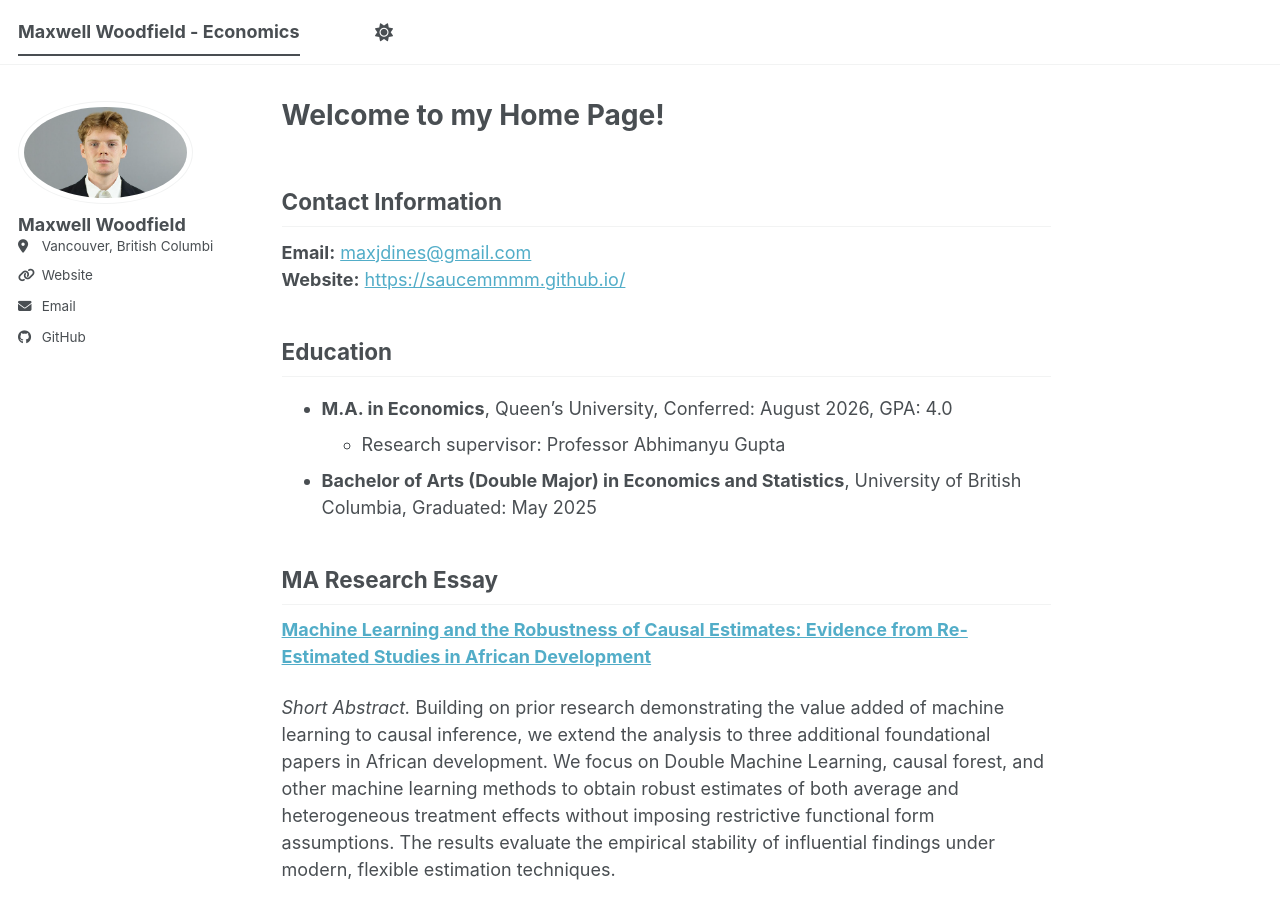
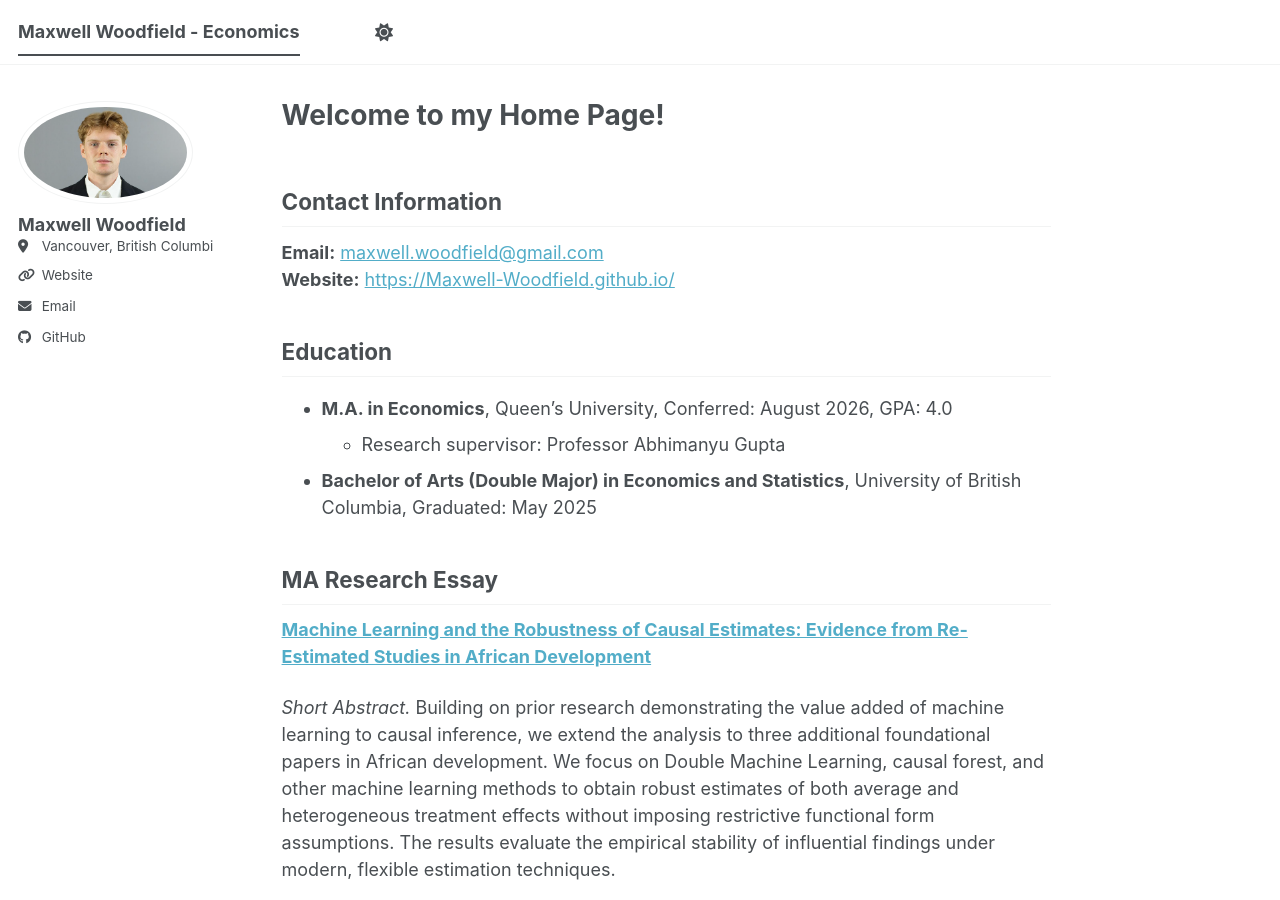
Before and after one commit to saucemmmm/saucemmmm.github.io, a Jekyll site: the page built from _pages/about.md, in a window 1280 px wide and 900 px high. Built offline with Jekyll 4.4.1, drawn with Linux system fonts in a browser that asks for light colours; a script bundle is joined from its source files by our own code; library files that are not in the unit come from our copies.

Commit message:
Update contact information in about.md

```diff
--- a/_pages/about.md
+++ b/_pages/about.md
@@ -8,8 +8,8 @@ redirect_from:
 ---
 ## Contact Information
 
-**Email:** [maxjdines@gmail.com](mailto:maxjdines@gmail.com)
-**Website:** [https://saucemmmm.github.io/](https://saucemmmm.github.io/)
+**Email:** [maxwell.woodfield@gmail.com](mailto:maxjdines@gmail.com)
+**Website:** [https://Maxwell-Woodfield.github.io/](https://saucemmmm.github.io/)
 
 ## Education
 * **M.A. in Economics**, Queen’s University, Conferred: August 2026, GPA: 4.0
```
